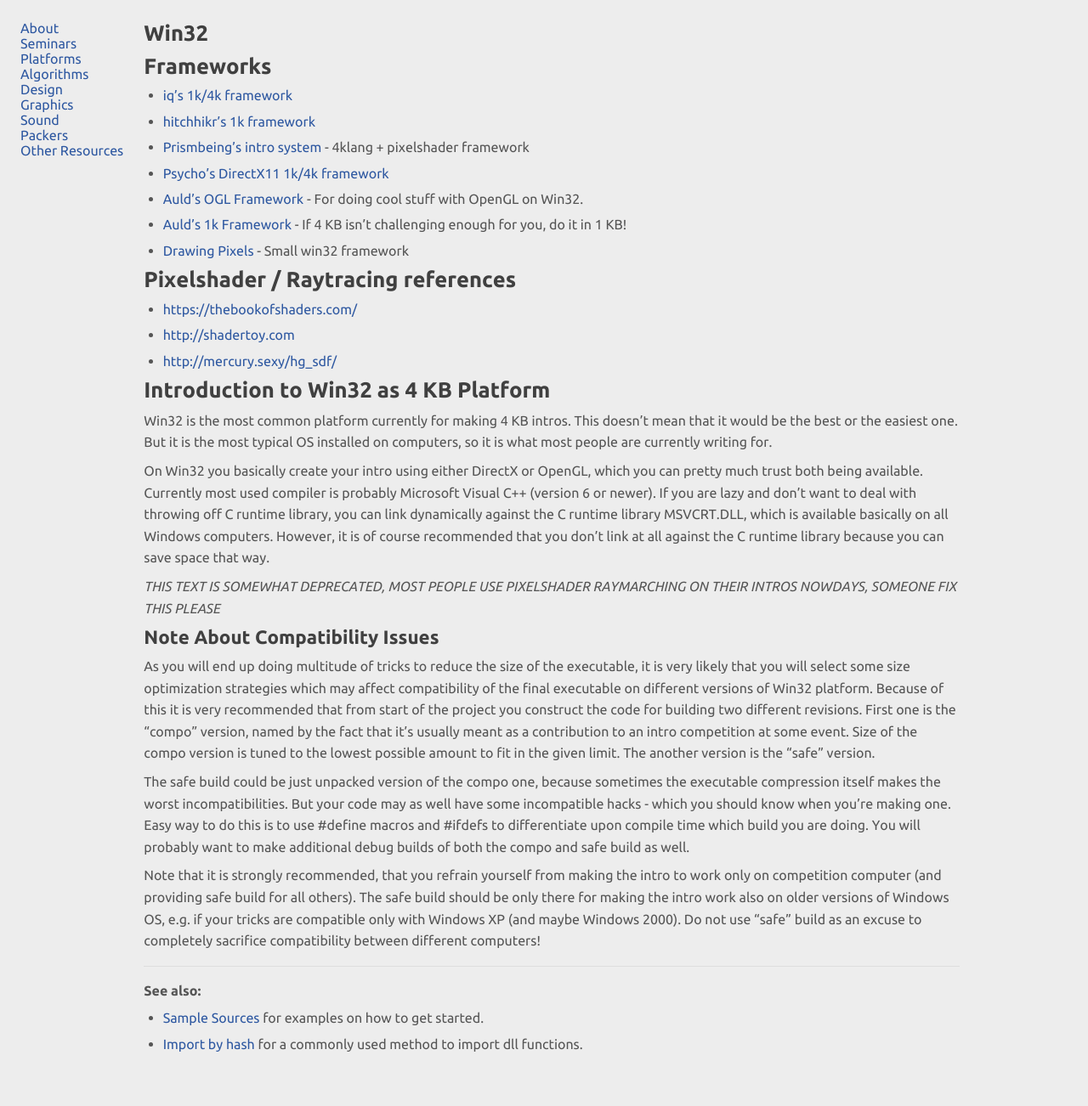
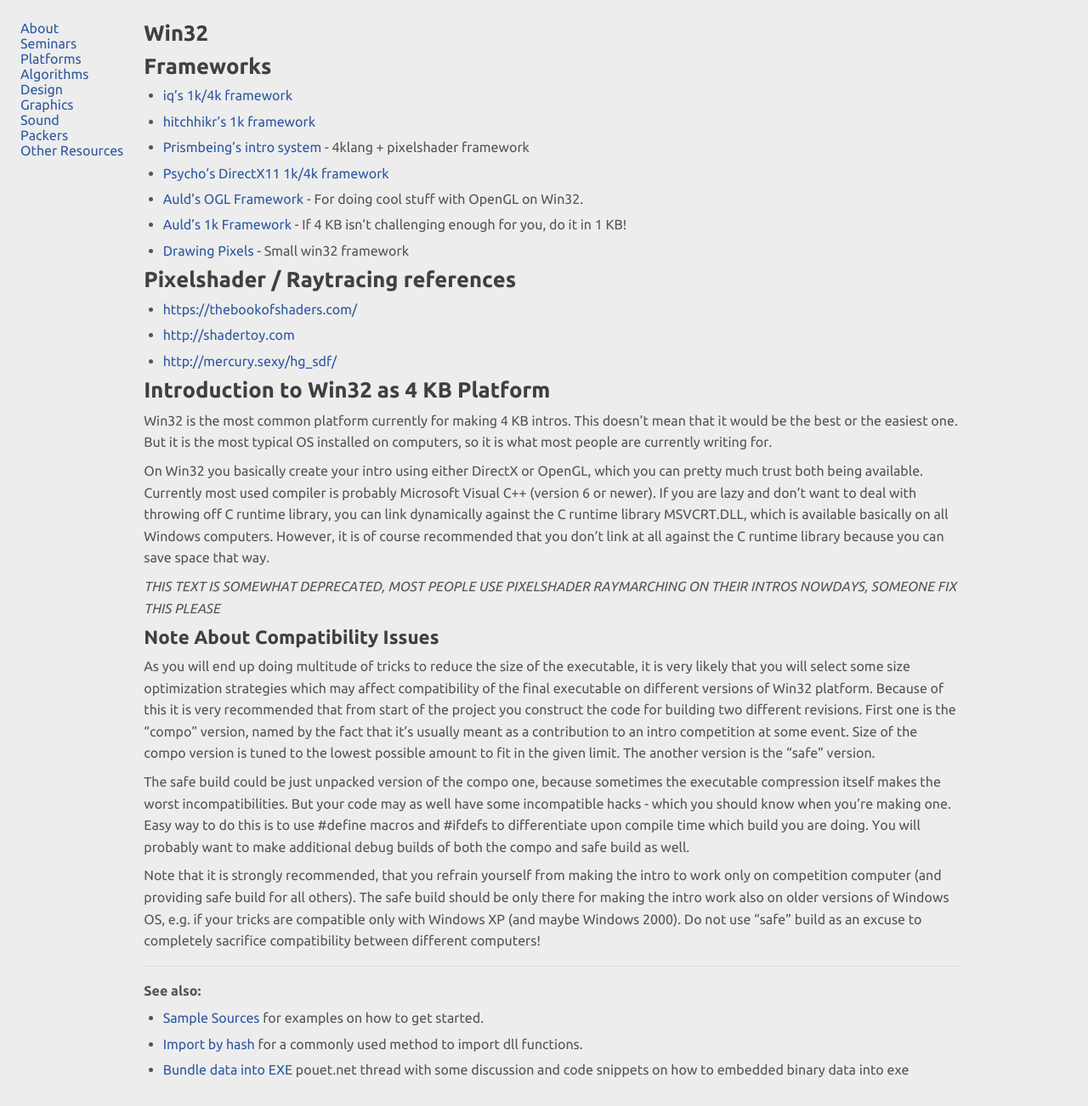
Before and after one commit to in4k/in4k.github.io, a Jekyll site: the page built from wiki/win32.markdown, in a window 1280 px wide. Shown: the whole page at 85% size. Built offline with Jekyll 4.4.1, drawn with Linux system fonts in a browser that asks for light colours; before the commit the page ends 1272 px from its top, so only the background shows below that.

Commit message:
Update win32.markdown

```diff
--- a/wiki/win32.markdown
+++ b/wiki/win32.markdown
@@ -41,3 +41,4 @@
 
 *   [Sample Sources](sample-sources) for examples on how to get started.
 *   [Import by hash](import-by-hash) for a commonly used method to import dll functions.
+*   [Bundle data into EXE](http://www.pouet.net/topic.php?which=7376) pouet.net thread with some discussion and code snippets on how to embedded binary data into exe
```
